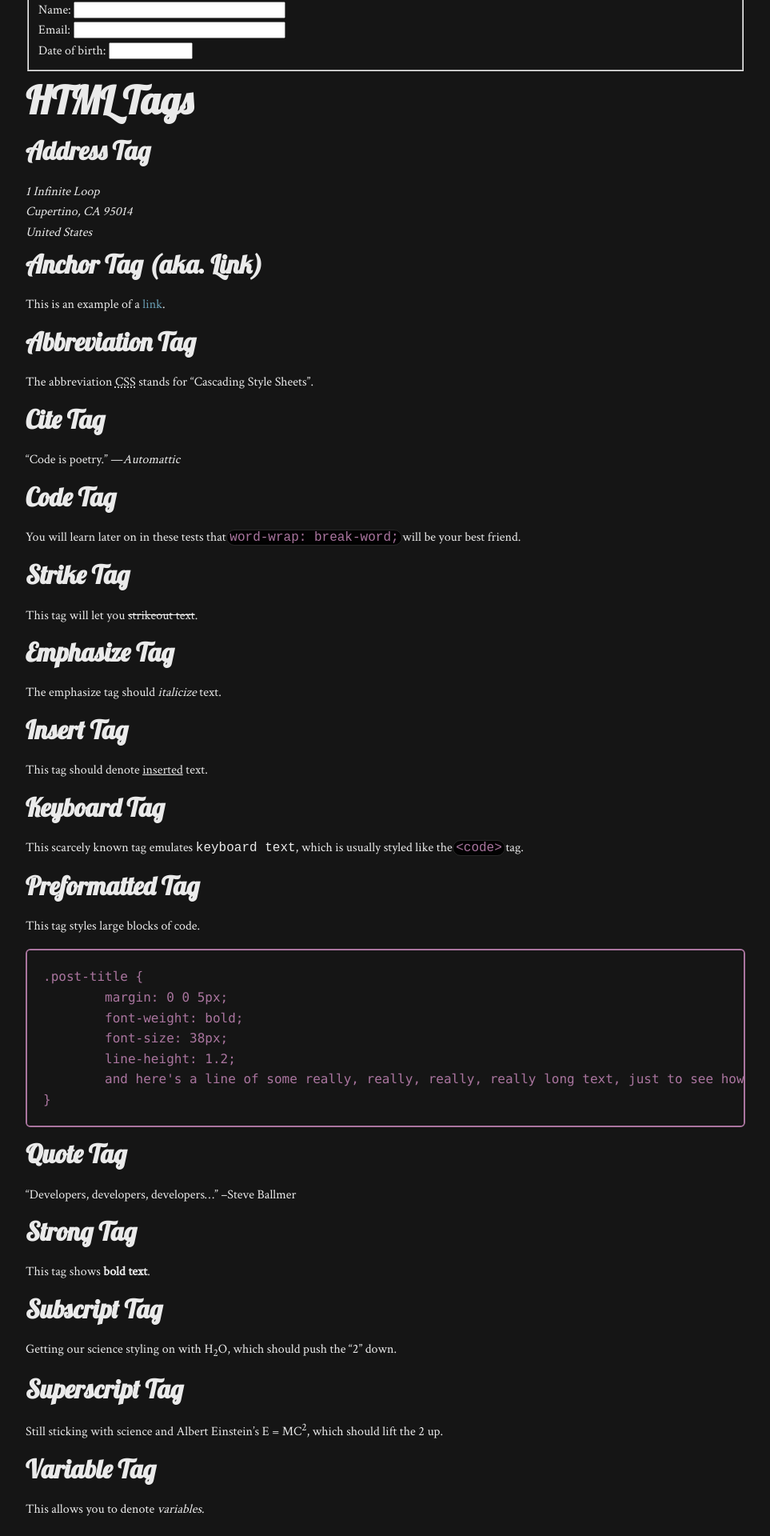
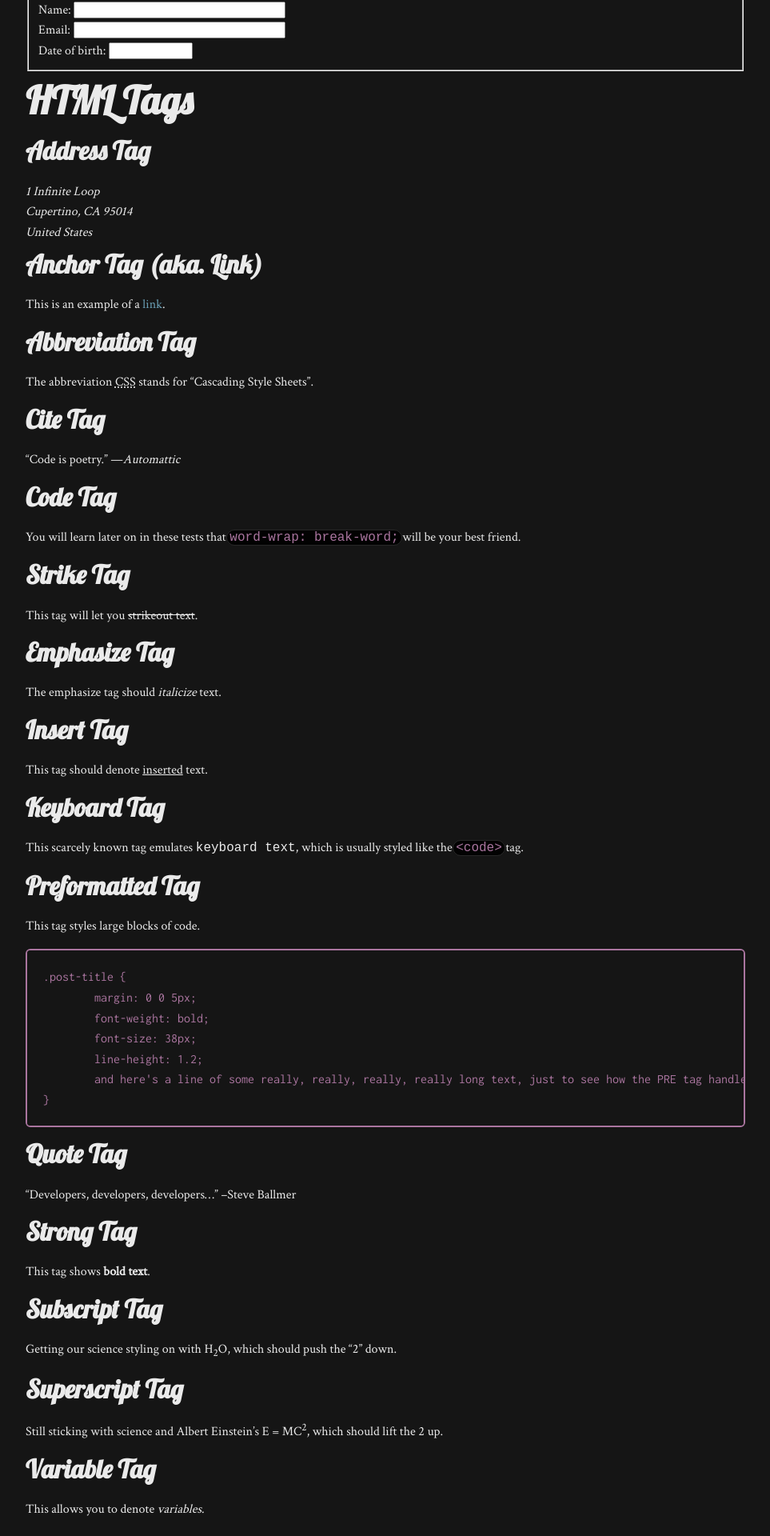
Before and after one commit to profphillips/wikibasics, a Jekyll site: the page built from test2.md, in a window 1280 px wide. Shown: the part 2439-4359 px from the top of the page at 80% size, without its empty margins (158-1121 px from the left). Built offline with Jekyll 4.4.1, drawn with Linux system fonts in a browser that asks for light colours; our own code applies the rules of GitHub Pages for plain Markdown files.

Commit message:
Update style.scss

```diff
--- a/assets/css/style.scss
+++ b/assets/css/style.scss
@@ -151,7 +151,7 @@ pre {
   color: $pre-color;
   background: $pre-background-color;
   //font-family: $pre-font-family;
-  font-family: Consolas;
+  font-family: Inconsolata, cursive;
   border: 2px solid; // rgba(255, 255, 255, 0.15);
   padding: 20px;
   font-size: 16px;
```
